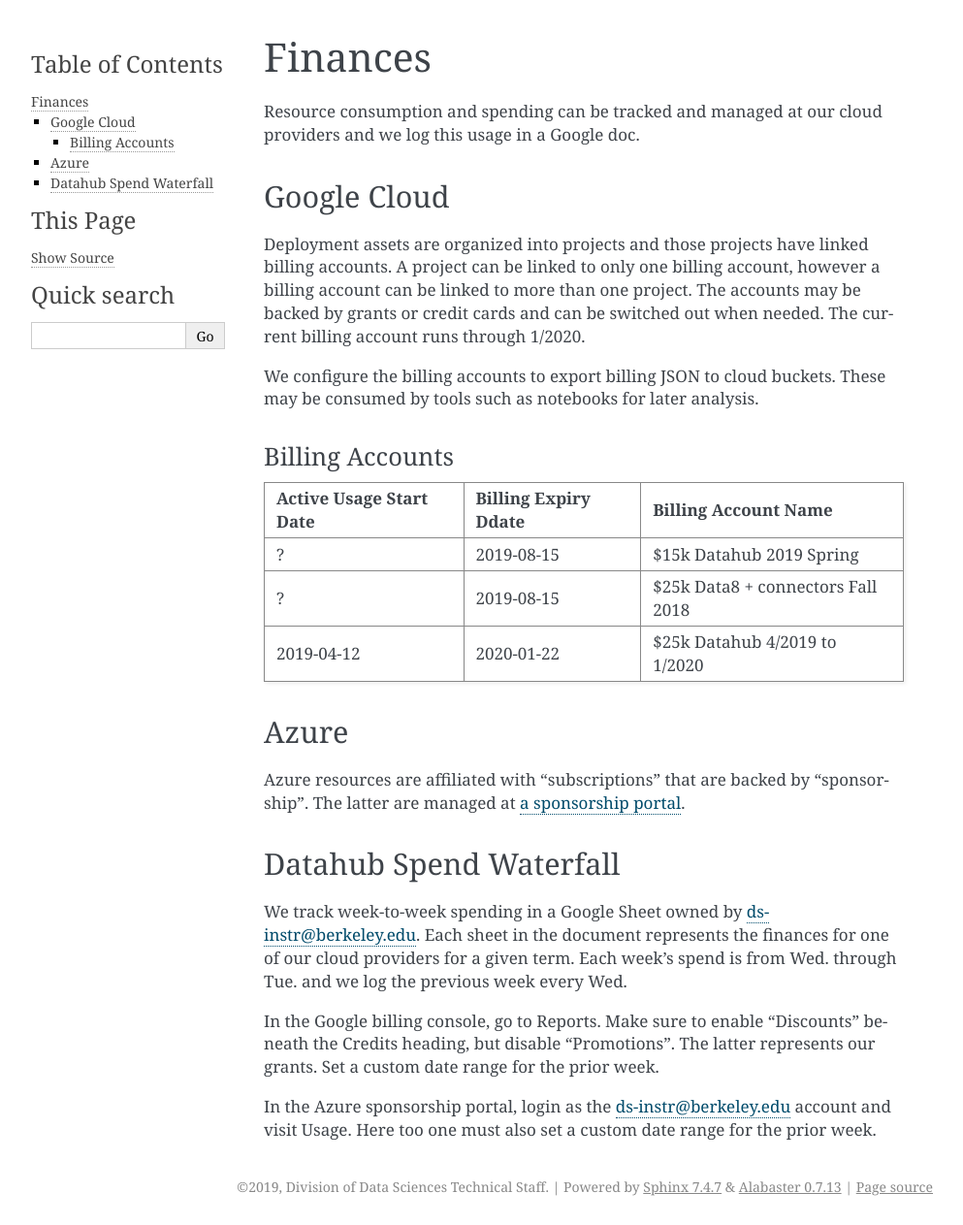
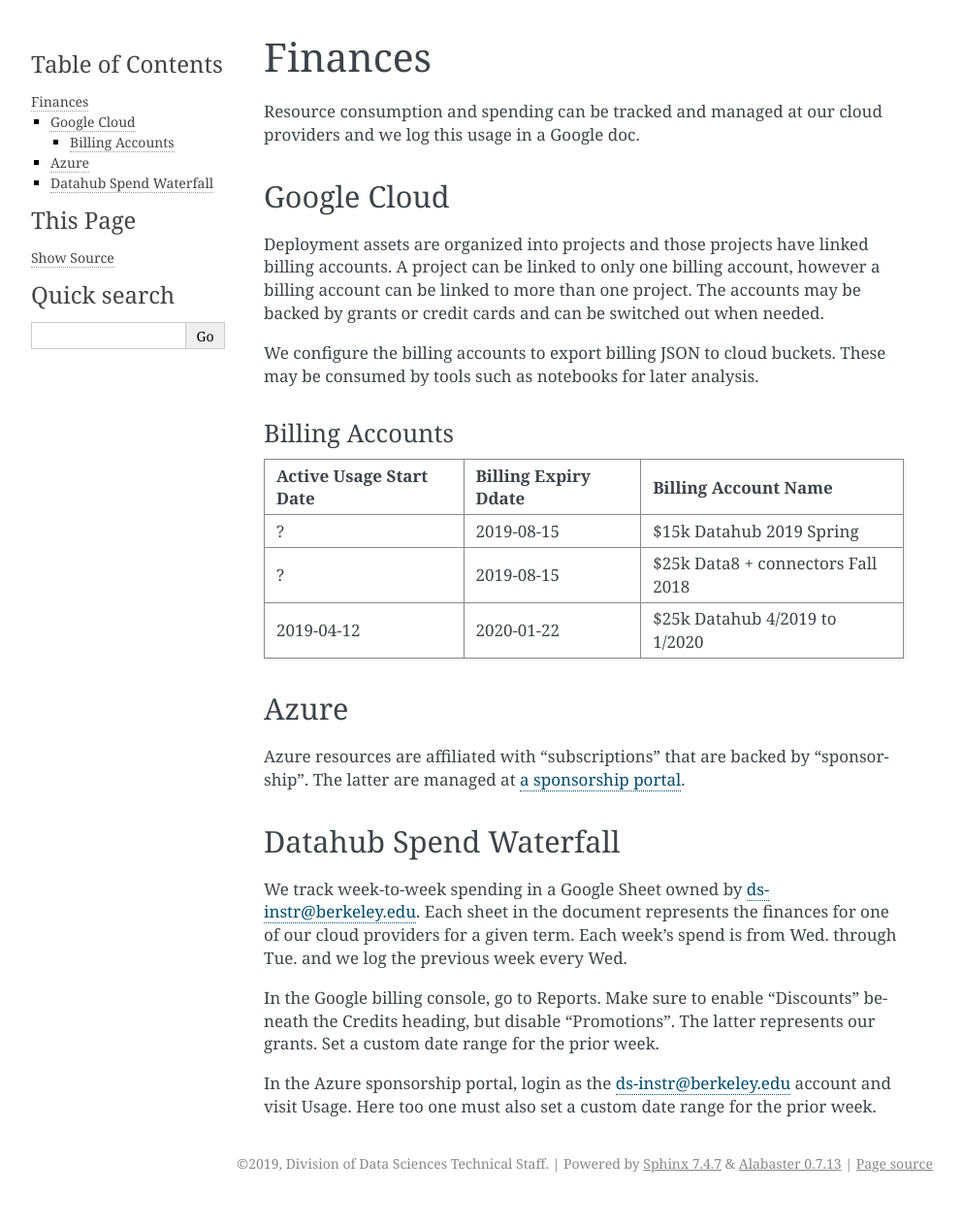
Before and after one commit to berkeley-dsep-infra/datahub, a Sphinx documentation site: the page built from docs/finances.rst, in a window 1280 px wide. Shown: the whole page at 97% size, without its empty margins (148-1141 px from the left). Built offline with Sphinx 7.4.7, drawn with Linux system fonts in a browser that asks for light colours; after the commit the page ends 1239 px from its top, so only the background shows below that.

Commit message:
Omit statement about current billing account.

```diff
--- a/docs/finances.rst
+++ b/docs/finances.rst
@@ -10,7 +10,7 @@
 Google Cloud
 ============
 
-Deployment assets are organized into projects and those projects have linked billing accounts. A project can be linked to only one billing account, however a billing account can be linked to more than one project. The accounts may be backed by grants or credit cards and can be switched out when needed. The current billing account runs through 1/2020.
+Deployment assets are organized into projects and those projects have linked billing accounts. A project can be linked to only one billing account, however a billing account can be linked to more than one project. The accounts may be backed by grants or credit cards and can be switched out when needed.
 
 We configure the billing accounts to export billing JSON to cloud buckets. These may be consumed by tools such as notebooks for later analysis.
 
```
Also changed, not shown: 1 other file.
